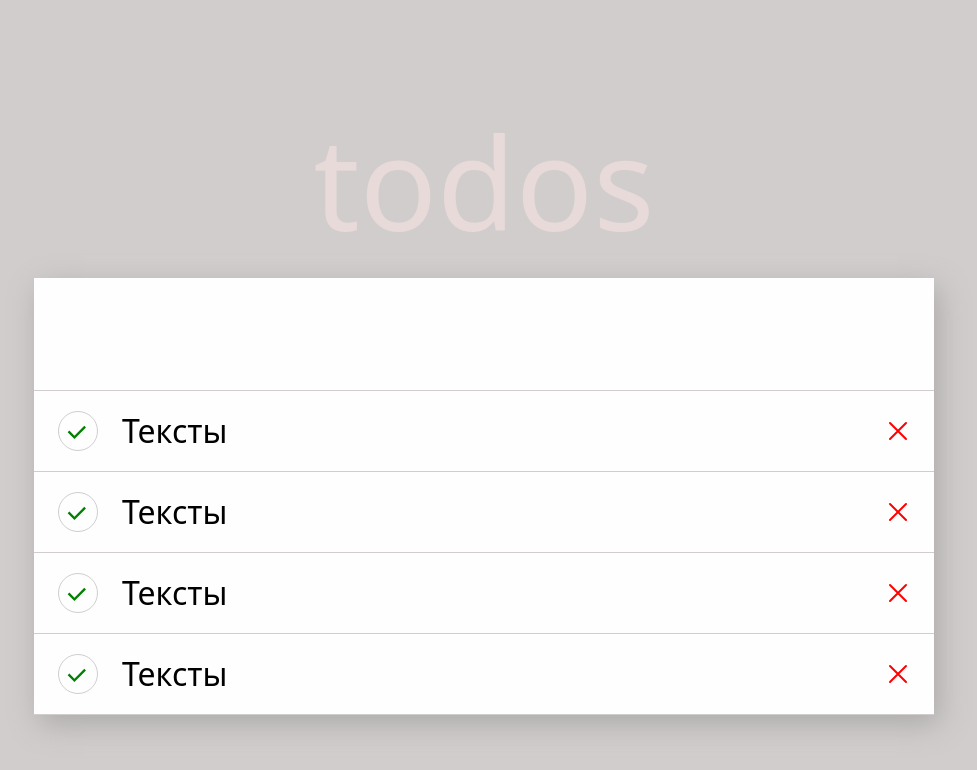
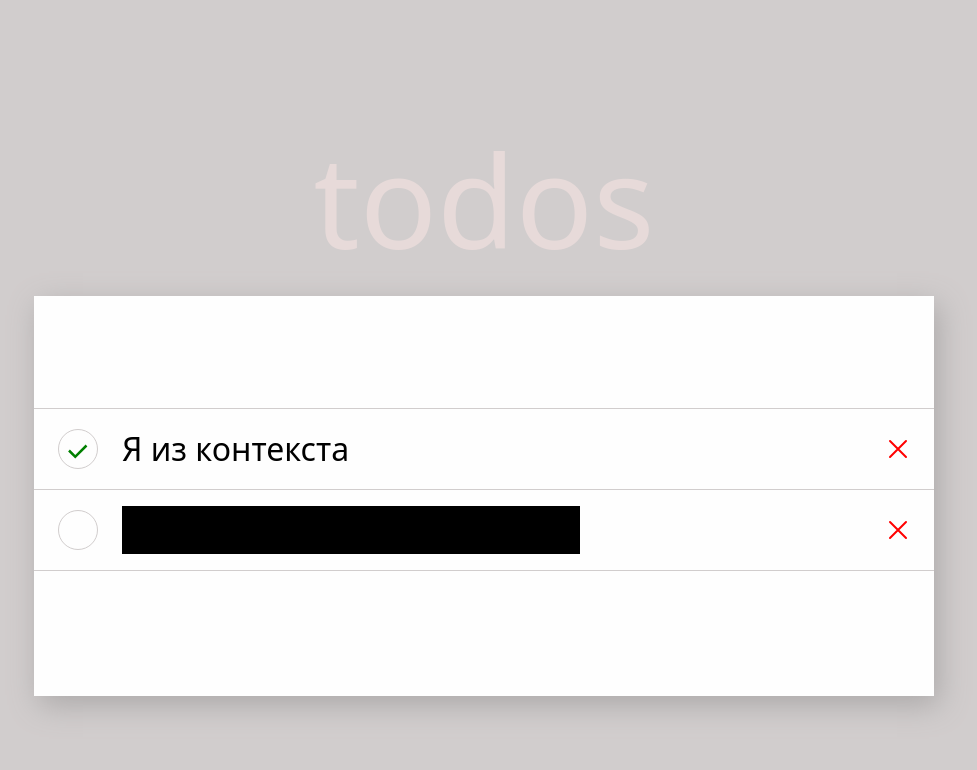
Before and after one commit to BRIT47rus/Todos, a React (Vite) app: page / in a window 1280 px wide. Shown: the top 770 px of the page, without its empty margins (156-1133 px from the left). Built offline with nearby package versions, Linux system fonts and the light colour scheme.

Commit message:
compleated cheded todoList

```diff
--- a/src/components/App/App.tsx
+++ b/src/components/App/App.tsx
@@ -1,13 +1,15 @@
 import { Title } from '../features/components/Title/Title';
 import { Todos } from '../Todos/Todos';
 import './App.css';
+import { TodosProvider } from './store';
 
 function App() {
     return (
         <div className="App">
-            <Title classNames="title-h1">TODOS</Title>
-
-            <Todos />
+            <TodosProvider>
+                <Title classNames="title-h1">TODOS</Title>
+                <Todos />
+            </TodosProvider>
         </div>
     );
 }
--- a/src/components/App/store.tsx
+++ b/src/components/App/store.tsx
@@ -1,7 +1,14 @@
 import { useState, type FC, type ReactNode } from 'react';
 import type { ITodo } from './types';
 import { TodoContext } from './hooks';
-const initialTodos: ITodo[] = [{ checked: false, title: 'Я из контекста' }];
+const initialTodos: ITodo[] = [
+    { checked: false, title: 'Я из контекста', id: 14 },
+    {
+        checked: true,
+        title: 'Я из контекста завершенный',
+        id: 145,
+    },
+];
 export interface ITodoContext {
     todos: ITodo[];
     setTodos: React.Dispatch<React.SetStateAction<ITodo[]>>;
--- a/src/components/App/types.ts
+++ b/src/components/App/types.ts
@@ -1,4 +1,5 @@
 export interface ITodo {
+    id: number;
     title: string;
     checked: boolean;
 }
--- a/src/components/Todos/Todos.tsx
+++ b/src/components/Todos/Todos.tsx
@@ -1,17 +1,19 @@
+import { useTodosCTX } from '../App/hooks';
 import { Input } from '../features/components/Input/Input';
 import { Todo } from './components/Todo/Todo';
 import './Todos.css';
 import cls from 'classnames';
 export const Todos = () => {
+    const { todos } = useTodosCTX();
+
     return (
         <div className={cls('todos')}>
             <div className="todos__input-text">
                 <Input type="text" />
             </div>
-            <Todo />
-            <Todo />
-            <Todo />
-            <Todo />
+            {todos.map(({ title, checked, id }) => (
+                <Todo key={id} title={title} checked={checked} id={id} />
+            ))}
         </div>
     );
 };
--- a/src/components/Todos/components/Todo/Todo.css
+++ b/src/components/Todos/components/Todo/Todo.css
@@ -12,3 +12,6 @@
 .todo__button {
     margin-left: auto;
 }
+.todo__text-compleate {
+    background: #000;
+}
--- a/src/components/Todos/components/Todo/Todo.tsx
+++ b/src/components/Todos/components/Todo/Todo.tsx
@@ -1,12 +1,18 @@
+import { type FC } from 'react';
 import { Button } from '../../../features/components/Button/Button';
 import { IconDelete } from '../../../features/components/IconDelete/IconDelete';
 import { Input } from '../../../features/components/Input/Input';
 import './Todo.css';
-export const Todo = () => {
+import type { ITodo } from '../../../App/types';
+import cls from 'classnames';
+
+export const Todo: FC<ITodo> = ({ title, checked, id }) => {
     return (
         <div className="todo">
-            <Input />
-            <span>Тексты</span>
+            <Input checkedProps={checked} todoId={id} />
+            <span className={cls({ 'todo__text-compleate': checked })}>
+                {title}
+            </span>
 
             <div className="todo__button">
                 <Button element={<IconDelete />} />
--- a/src/components/features/components/Button/Button.tsx
+++ b/src/components/features/components/Button/Button.tsx
@@ -3,10 +3,10 @@ import './Button.css';
 interface Props extends HTMLAttributes<HTMLButtonElement> {
     element: ReactNode;
 }
-export const Button: FC<Props> = ({ element }) => {
+export const Button: FC<Props> = ({ element, ...rest }) => {
     return (
         <div className="button">
-            <button></button>
+            <button {...rest}></button>
             {element}
         </div>
     );
--- a/src/components/features/components/IconCompleate/IconCompleate.tsx
+++ b/src/components/features/components/IconCompleate/IconCompleate.tsx
@@ -1,7 +1,7 @@
 import type { HTMLAttributes } from 'react';
 
 interface Props extends HTMLAttributes<HTMLElement> {
-    checked: boolean;
+    checked?: boolean;
     className: string;
 }
 
@@ -11,12 +11,12 @@ export const IconCompleate = ({ checked, className }: Props) => {
             {!checked ? (
                 <svg
                     xmlns="http://www.w3.org/2000/svg"
-                    width="var(--size-input)"
-                    height="var(--size-input)"
+                    width="40"
+                    height="40"
                     viewBox="0 0 2048 2048"
                 >
                     <path
-                        fill="var(--color-icon-complete)"
+                        fill="green"
                         d="m1453 941l-621 621l-365-365l90-90l275 275l531-531z"
                     />
                 </svg>
--- a/src/components/features/components/IconDelete/IconDelete.tsx
+++ b/src/components/features/components/IconDelete/IconDelete.tsx
@@ -8,8 +8,8 @@ export const IconDelete = () => {
         >
             <path
                 stroke="red"
-                stroke-linecap="round"
-                stroke-width="2"
+                strokeLinecap="round"
+                strokeWidth="2"
                 d="M20 20L4 4m16 0L4 20"
             />
         </svg>
--- a/src/components/features/components/Input/Input.tsx
+++ b/src/components/features/components/Input/Input.tsx
@@ -1,26 +1,43 @@
-import { useState, type FC, type HTMLAttributes } from 'react';
+import { type FC, type HTMLAttributes } from 'react';
 import './Input.css';
 import cls from 'classnames';
 import { IconCompleate } from '../IconCompleate/IconCompleate';
+import { useTodosCTX } from '../../../App/hooks';
 interface Props extends HTMLAttributes<HTMLInputElement> {
     type?: 'text' | 'checkbox';
+    todoId?: number;
+    checkedProps?: boolean;
 }
 
-export const Input: FC<Props> = ({ type = 'checkbox', ...rest }) => {
-    const [checked, setChecked] = useState(false);
+export const Input: FC<Props> = ({
+    type = 'checkbox',
+    checkedProps,
+    todoId,
+    ...rest
+}) => {
+    const { setTodos } = useTodosCTX();
 
-    const swicthCopleate = () => {
-        setChecked((o) => !o);
+    const swicthCopleate = (id: number) => {
+        setTodos((prev) =>
+            prev.map((todo) =>
+                todo.id === id ? { ...todo, checked: !todo.checked } : todo
+            )
+        );
     };
-
     return (
         <div className={cls('input-container')} {...rest}>
             {type === 'text' ? (
                 <input className={cls('input-text')} type={'text'} />
             ) : (
-                <div onClick={swicthCopleate}>
+                <div
+                    onClick={() => {
+                        if (todoId !== undefined) {
+                            swicthCopleate(todoId);
+                        }
+                    }}
+                >
                     <IconCompleate
-                        checked={checked}
+                        checked={checkedProps}
                         className="input-checkbox__icon"
                     />
                 </div>
```
